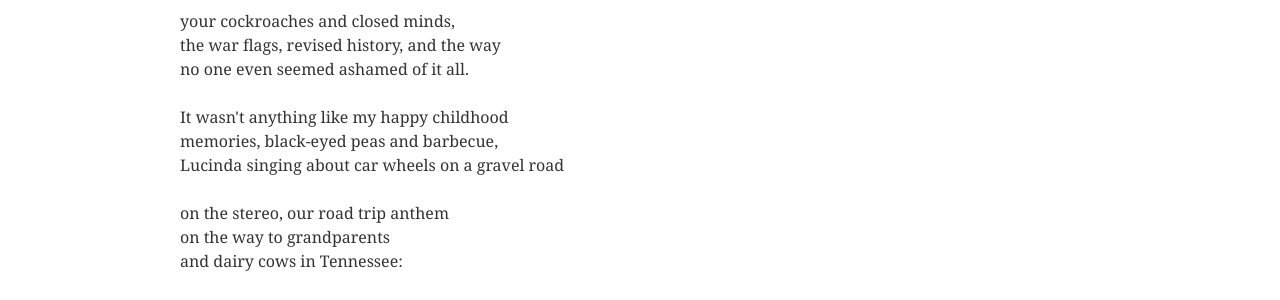
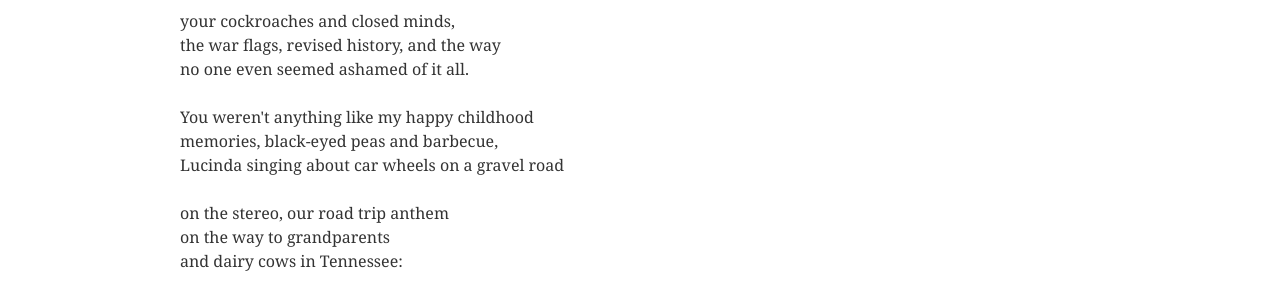
Before and after one commit to piscisvolans/piscisvolans.github.io, a Jekyll site: the page built from poetry.md, in a window 1280 px wide and 1400 px high, scrolled down 2960 px. Shown: the part 346-646 px from the top of the window. Built offline with Jekyll 4.4.1, drawn with Linux system fonts in a browser that asks for light colours; nearby versions of some CDN libraries; some web fonts are replaced; comment, search, counter and statistics services are not loaded; some of the changed text lies outside the part shown.

Commit message:
One more small poetry edit

```diff
--- a/poetry.md
+++ b/poetry.md
@@ -117,7 +117,7 @@ your cockroaches and closed minds,
 the war flags, revised history, and the way
 no one even seemed ashamed of it all.
 
-It wasn't anything like my happy childhood
+You weren't anything like my happy childhood
 memories, black-eyed peas and barbecue,
 Lucinda singing about car wheels on a gravel road
 
```
